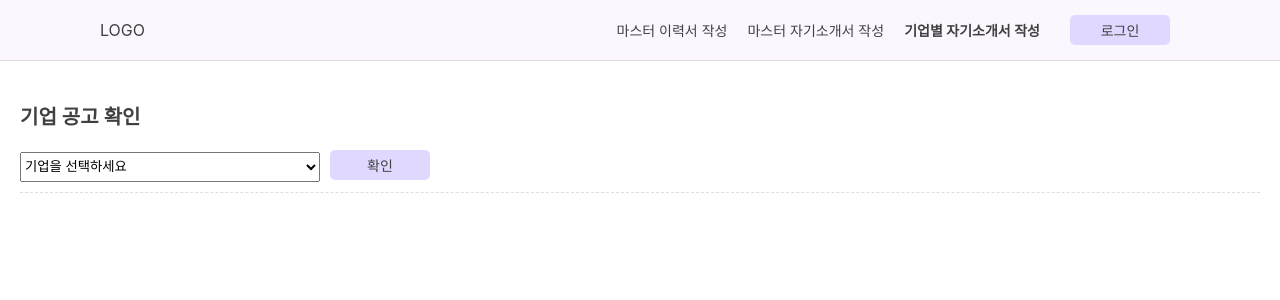
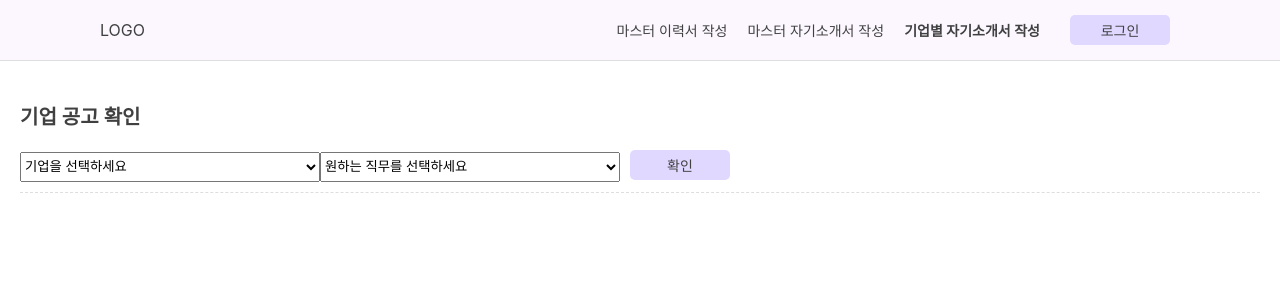
Before and after one commit to 2023-opensource-project/frontend, a React (Create React App) app: page /coverLetter in a window 1280 px wide. Shown: the top 300 px of the page. Built offline with nearby package versions, Linux system fonts and the light colour scheme.

Commit message:
feat(자기소개서): 기업-직무 선택 옵션 추가

```diff
--- a/src/CoverLetterComponents/CompanySelection.jsx
+++ b/src/CoverLetterComponents/CompanySelection.jsx
@@ -9,12 +9,20 @@ const SelectBox = styled.select`
   margin-bottom: 10px;
 `;
 
-function CompanySelection({ selectedCompany, handleCompanySelect, handleConfirmClick }) {
+function CompanySelection({ selectedCompany, handleCompanySelect, selectedJob, handleJobSelect, handleConfirmClick }) {
   return (
-    <div style={{ borderBottom: "1px dashed #DEDEDE" }}>
+    <div style={{ borderBottom: "1px dashed #DEDEDE", gap: "10px" }}>
       <Title>기업 공고 확인</Title>
       <SelectBox value={selectedCompany} onChange={handleCompanySelect}>
         <option value="">기업을 선택하세요</option>
+        {companyList.map((company, index) => (
+          <option key={index} value={company.name}>
+            {company.name}
+          </option>
+        ))}
+      </SelectBox>
+      <SelectBox value={selectedJob} onChange={handleJobSelect}>
+        <option value="">원하는 직무를 선택하세요</option>
         {companyList.map((company, index) => (
           <option key={index} value={company.name}>
             {company.name}
--- a/src/Pages/CoverLetter.jsx
+++ b/src/Pages/CoverLetter.jsx
@@ -11,6 +11,7 @@ import { toast } from "react-toastify";
 
 function CoverLetter() {
   const [selectedCompany, setSelectedCompany] = useState("");
+  const [selectedJob, setSelectedJob] = useState("");
   const [confirmedCompany, setConfirmedCompany] = useState("");
   const [activeTab, setActiveTab] = useState(0);
   const [tabContents, setTabContents] = useState(Array(6).fill(""));
@@ -20,6 +21,10 @@ function CoverLetter() {
 
   const handleCompanySelect = (e) => {
     setSelectedCompany(e.target.value);
+  };
+
+  const handleJobSelect = (e) => {
+    setSelectedJob(e.target.value);
   };
 
   const handleConfirmClick = () => {
@@ -63,6 +68,8 @@ function CoverLetter() {
         <CompanySelection
           selectedCompany={selectedCompany}
           handleCompanySelect={handleCompanySelect}
+          selectedJob={selectedJob}
+          handleJobSelect={handleJobSelect}
           handleConfirmClick={handleConfirmClick}
         />
 
```
